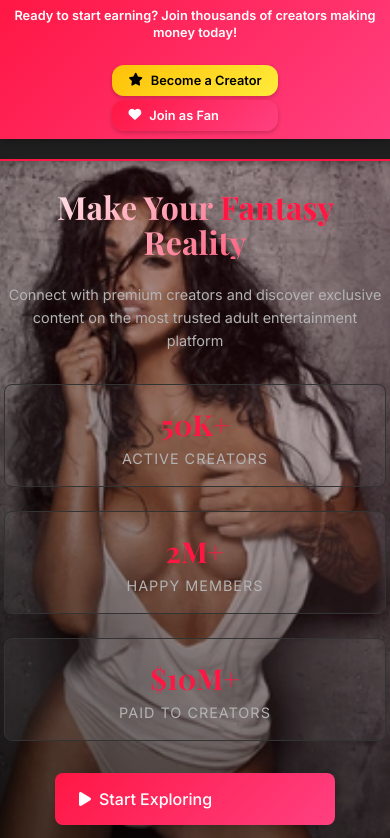
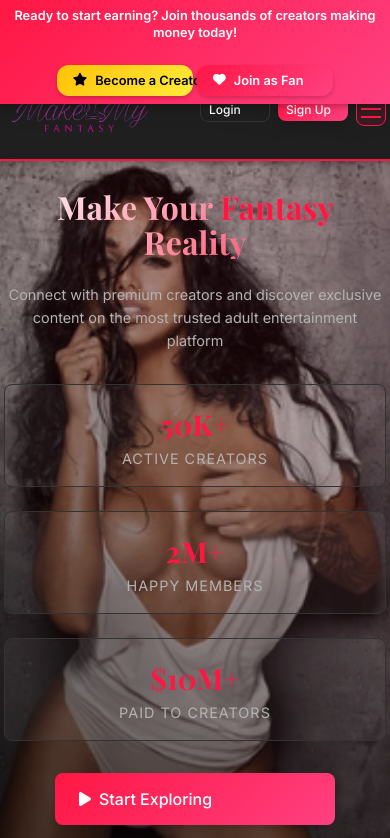
Before and after one commit to Roman01-info/makemyfantasy, a plain HTML site: page index.html in a window 390 px wide. Shown: the top 838 px of the page. Drawn offline with nearby package versions, Linux system fonts and the light colour scheme.

Commit message:
Fix mobile sticky bar buttons to display side by side
MOBILE BUTTON LAYOUT IMPROVEMENTS:
- Changed signup buttons from vertical stack to horizontal layout
- Buttons now sit side by side on all mobile devices
- Improved button sizing for better mobile fit

RESPONSIVE BUTTON STYLING:
- Mobile (768px): buttons side by side with flex: 1 distribution
- Small Mobile (480px): compact side-by-side layout
- Prevented button wrapping with flex-wrap: nowrap
- Optimized button widths for mobile screens

BUTTON SIZING ADJUSTMENTS:
- Mobile: min-width 130px, max-width 160px
- Small Mobile: min-width 110px, max-width 150px
- Equal width distribution with flex: 1
- Maintained proper spacing and touch targets

LAYOUT ENHANCEMENTS:
- Ensured horizontal flex-direction on all mobile sizes
- Centered button alignment with justify-content: center
- Consistent gap spacing between buttons
- Responsive padding and font sizes maintained

```diff
--- a/assets/css/main.css
+++ b/assets/css/main.css
@@ -354,6 +354,20 @@ p {
   z-index: 999 !important;
   margin-top: 0 !important;
   border-top: none !important;
+}
+
+/* Mobile navbar positioning */
+@media (max-width: 768px) {
+  .main-header {
+    top: 70px !important; /* After enhanced sticky bar */
+  }
+}
+
+/* Small mobile positioning */
+@media (max-width: 480px) {
+  .main-header {
+    top: 60px !important; /* After compact sticky bar */
+  }
 }
 
 /* Hero Section */
--- a/assets/css/responsive.css
+++ b/assets/css/responsive.css
@@ -78,17 +78,20 @@
   .signup-buttons {
     justify-content: center;
     gap: var(--spacing-sm);
-    flex-wrap: wrap;
+    flex-wrap: nowrap; /* Keep buttons side by side */
+    flex-direction: row; /* Ensure horizontal layout */
   }
 
   .signup-buttons .btn {
     font-size: 0.85rem;
     padding: var(--spacing-sm) var(--spacing-lg);
-    min-width: 140px;
+    min-width: 130px; /* Slightly smaller for better fit */
     font-weight: 600;
     border-radius: var(--radius-lg);
     box-shadow: 0 2px 4px rgba(0, 0, 0, 0.2);
     transition: all 0.3s ease;
+    flex: 1; /* Equal width distribution */
+    max-width: 160px; /* Prevent buttons from getting too wide */
   }
 
   .signup-buttons .btn:active {
@@ -364,16 +367,18 @@
   }
 
   .signup-buttons {
-    flex-direction: column;
+    flex-direction: row; /* Keep buttons side by side */
     gap: var(--spacing-xs);
+    justify-content: center;
+    flex-wrap: nowrap; /* Prevent wrapping to next line */
   }
 
   .signup-buttons .btn {
     font-size: 0.8rem;
     padding: var(--spacing-sm) var(--spacing-md);
-    min-width: 120px;
-    width: 100%;
-    max-width: 200px;
+    min-width: 110px; /* Slightly smaller to fit side by side */
+    flex: 1; /* Equal width distribution */
+    max-width: 150px; /* Prevent buttons from getting too wide */
   }
 
   /* Enhanced navbar for small screens */
--- a/assets/js/main.js
+++ b/assets/js/main.js
@@ -200,10 +200,10 @@ function initNavbarScroll() {
     navbar.style.transform = "translateY(0)";
     navbar.style.position = "fixed";
 
-    // Check if mobile view (screen width <= 768px)
+    // Responsive positioning logic
     const isMobile = window.innerWidth <= 768;
     if (isMobile) {
-      navbar.style.top = "70px"; // Position after enhanced mobile sticky bar
+      navbar.style.top = "70px"; // Mobile positioning
     } else {
       navbar.style.top = "48px"; // Desktop positioning
     }
```
